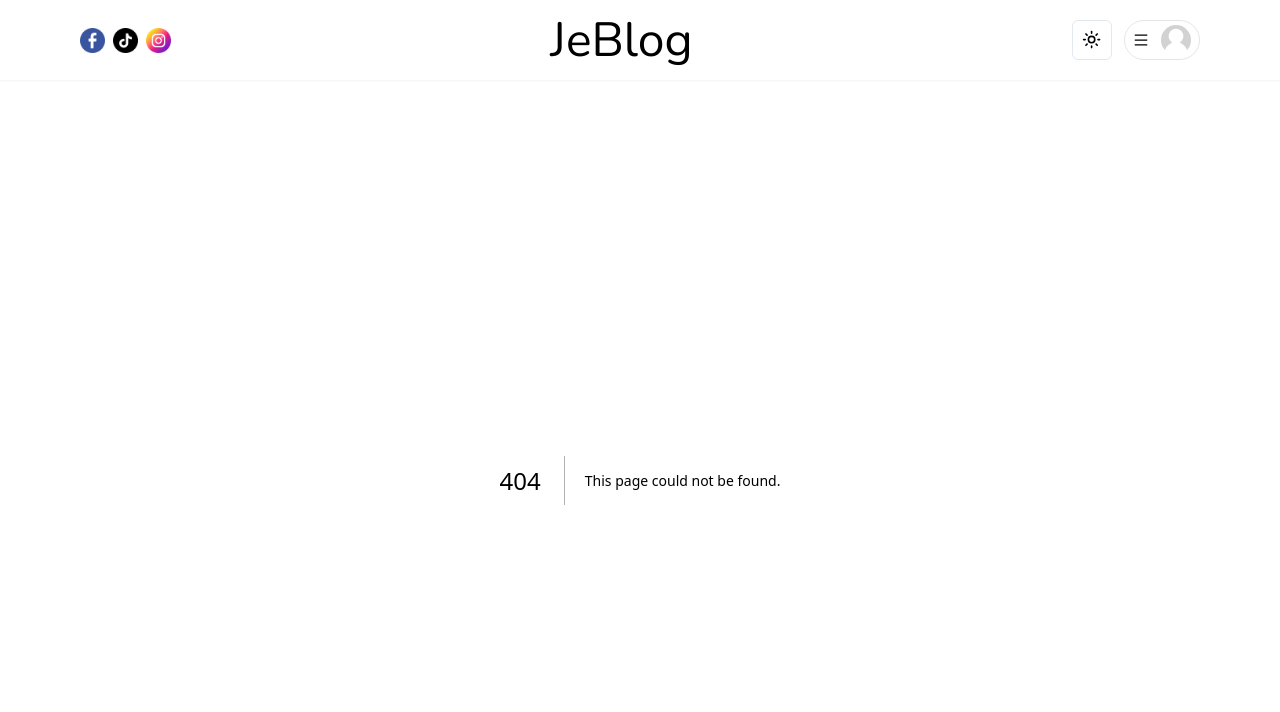
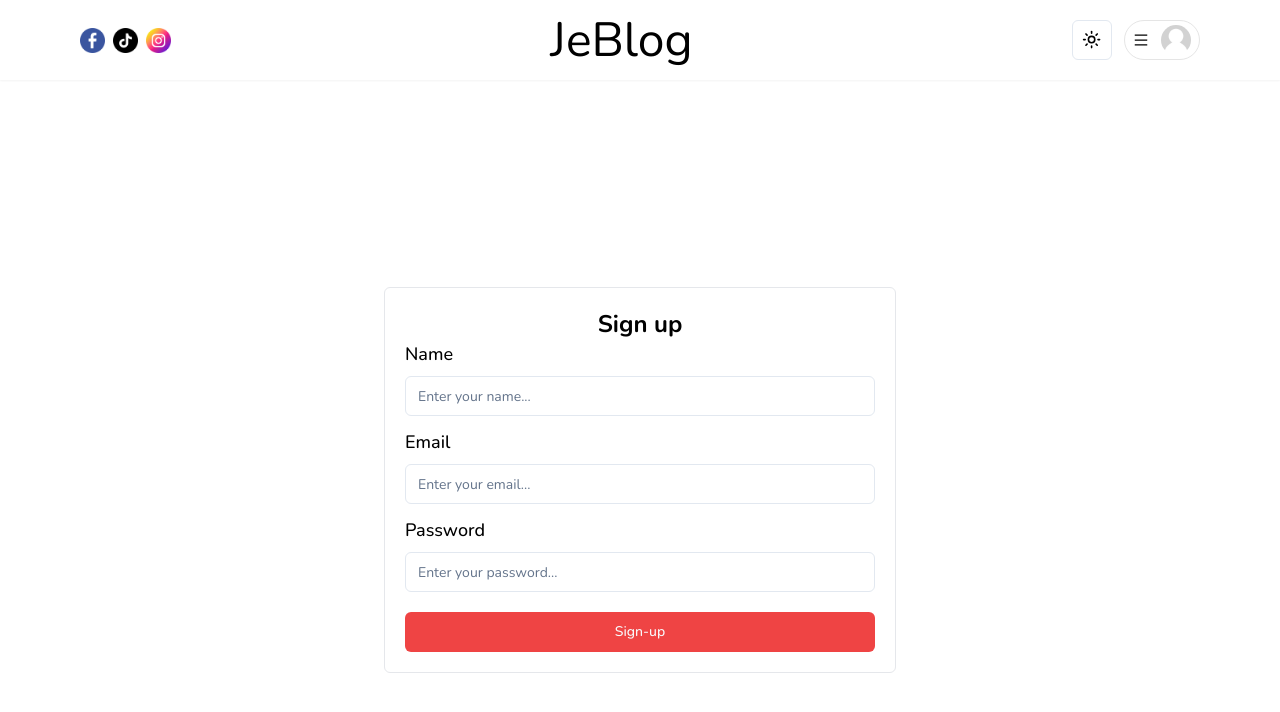
Before and after one commit to Saba125/blog-app, a Next.js app: page /signup in a window 1280 px wide. Before the commit this address had no page. Shown: the top 712 px of the page. Built offline with nearby package versions, Linux system fonts and the light colour scheme.

Commit message:
added form-component

```diff
--- a/app/layout.tsx
+++ b/app/layout.tsx
@@ -6,8 +6,8 @@ import { ThemeProvider } from "@/providers/ThemeProvider";
 
 const nunito = Nunito({ subsets: ["latin"] });
 export const metadata: Metadata = {
-  title: "Create Next App",
-  description: "Generated by create next app",
+  title: "Jeblog",
+  description: "Jeblog created by je",
 };
 
 export default function RootLayout({
--- a/app/page.tsx
+++ b/app/page.tsx
@@ -1,5 +1,5 @@
 import Image from "next/image";
 
 export default function Home() {
-  return <main className=""></main>;
+  return <main></main>;
 }
--- /dev/null
+++ b/app/signup/page.tsx
@@ -0,0 +1,9 @@
+"use client";
+
+import Form from "@/components/form/Form";
+
+const SignUp = () => {
+  return <Form type="register" />;
+};
+
+export default SignUp;
--- /dev/null
+++ b/components/form/Form.tsx
@@ -0,0 +1,112 @@
+"use client";
+import { Label } from "../ui/label";
+import { Input } from "../ui/input";
+import { Button } from "../ui/button";
+import { FieldValues, SubmitHandler, useForm } from "react-hook-form";
+interface FormProps {
+  type: "register" | "login";
+}
+const Form: React.FC<FormProps> = ({ type }) => {
+  const {
+    register,
+    handleSubmit,
+    formState: { errors },
+  } = useForm<FieldValues>({
+    defaultValues: {
+      email: "",
+      name: "",
+      password: "",
+    },
+  });
+  const onSubmit: SubmitHandler<FieldValues> = (data) => {
+    if (type === "login") {
+      console.log("Hello world");
+    }
+  };
+  return (
+    <div
+      className="
+          flex
+          min-h-screen
+          items-center
+          justify-center
+          "
+    >
+      <div
+        className="
+              mx-auto
+              rounded-md
+              border
+              px-5
+              py-5
+              md:w-4/6
+              lg:w-3/6
+              xl:w-2/5
+              "
+      >
+        <h3 className="text-center text-2xl font-bold">
+          {" "}
+          {type === "register" ? "Sign up" : "Log in"}{" "}
+        </h3>
+        <form onSubmit={handleSubmit(onSubmit)} className="flex flex-col gap-3">
+          {type === "register" && (
+            <div className="flex flex-col gap-2">
+              <Label className="text-lg" htmlFor="name">
+                {" "}
+                Name{" "}
+              </Label>
+              <Input
+                type="text"
+                id="name"
+                placeholder="Enter your name..."
+                {...register("name")}
+              />
+            </div>
+          )}
+          <div className="flex flex-col gap-2">
+            <Label className="text-lg" htmlFor="email">
+              {" "}
+              Email{" "}
+            </Label>
+            <Input
+              type="email"
+              id="email"
+              placeholder="Enter your email..."
+              aria-invalid={errors.email ? "true" : "false"}
+              {...register("email", { required: true })}
+            />
+            {errors.email?.type === "required" && (
+              <p className="text-rose-500" role="alert">
+                Email is required
+              </p>
+            )}
+          </div>
+          <div className="flex flex-col gap-2">
+            <Label className="text-lg" htmlFor="password">
+              {" "}
+              Password{" "}
+            </Label>
+            <Input
+              type="password"
+              id="password"
+              placeholder="Enter your password..."
+              {...register("password", { required: true })}
+              aria-invalid={errors.password ? "true" : "false"}
+            />
+            {errors.password?.type === "required" && (
+              <p className="text-rose-500" role="alert">
+                Password is required
+              </p>
+            )}
+          </div>
+          <Button className="mt-2" type="submit" variant={"destructive"}>
+            {" "}
+            {type === "register" ? "Sign-up" : "Log in"}{" "}
+          </Button>
+        </form>
+      </div>
+    </div>
+  );
+};
+
+export default Form;
--- a/components/navbar/Logo.tsx
+++ b/components/navbar/Logo.tsx
@@ -1,14 +1,18 @@
+import Link from "next/link";
+
 const Logo = () => {
   return (
-    <div
+    <Link
+      href="/"
       className="
         cursor-pointer
         text-5xl
         text-black
+        dark:text-[#ddd]
         "
     >
       JeBlog
-    </div>
+    </Link>
   );
 };
 
--- a/components/navbar/UserItem.tsx
+++ b/components/navbar/UserItem.tsx
@@ -1,18 +1,27 @@
+"use client";
+
+import Link from "next/link";
+
 interface UserItemProps {
   label: string;
+  href: string;
 }
-const UserItem: React.FC<UserItemProps> = ({ label }) => {
+const UserItem: React.FC<UserItemProps> = ({ label, href }) => {
   return (
     <div
       className="
+      w-full
          px-2
          py-3
          font-semibold
          transition
          hover:bg-neutral-100
+         dark:text-black
         "
     >
+      <Link href={href}>
       {label}
+      </Link>
     </div>
   );
 };
--- a/components/navbar/UserMenu.tsx
+++ b/components/navbar/UserMenu.tsx
@@ -47,8 +47,8 @@ const UserMenu = () => {
     md:w-[10vw]
         "
           >
-            <UserItem label="Log in" />
-            <UserItem label="Sign up" />
+            <UserItem href="/signin" label="Log in" />
+            <UserItem href="/signup" label="Sign up" />
           </div>
         )}
       </div>
--- /dev/null
+++ b/components/ui/input.tsx
@@ -0,0 +1,25 @@
+import * as React from "react"
+
+import { cn } from "@/lib/utils"
+
+export interface InputProps
+  extends React.InputHTMLAttributes<HTMLInputElement> {}
+
+const Input = React.forwardRef<HTMLInputElement, InputProps>(
+  ({ className, type, ...props }, ref) => {
+    return (
+      <input
+        type={type}
+        className={cn(
+          "flex h-10 w-full rounded-md border border-slate-200 bg-white px-3 py-2 text-sm ring-offset-white file:border-0 file:bg-transparent file:text-sm file:font-medium placeholder:text-slate-500 focus-visible:outline-none focus-visible:ring-2 focus-visible:ring-slate-950 focus-visible:ring-offset-2 disabled:cursor-not-allowed disabled:opacity-50 dark:border-slate-800 dark:bg-slate-950 dark:ring-offset-slate-950 dark:placeholder:text-slate-400 dark:focus-visible:ring-slate-300",
+          className
+        )}
+        ref={ref}
+        {...props}
+      />
+    )
+  }
+)
+Input.displayName = "Input"
+
+export { Input }
--- /dev/null
+++ b/components/ui/label.tsx
@@ -0,0 +1,26 @@
+"use client"
+
+import * as React from "react"
+import * as LabelPrimitive from "@radix-ui/react-label"
+import { cva, type VariantProps } from "class-variance-authority"
+
+import { cn } from "@/lib/utils"
+
+const labelVariants = cva(
+  "text-sm font-medium leading-none peer-disabled:cursor-not-allowed peer-disabled:opacity-70"
+)
+
+const Label = React.forwardRef<
+  React.ElementRef<typeof LabelPrimitive.Root>,
+  React.ComponentPropsWithoutRef<typeof LabelPrimitive.Root> &
+    VariantProps<typeof labelVariants>
+>(({ className, ...props }, ref) => (
+  <LabelPrimitive.Root
+    ref={ref}
+    className={cn(labelVariants(), className)}
+    {...props}
+  />
+))
+Label.displayName = LabelPrimitive.Root.displayName
+
+export { Label }
--- a/package.json
+++ b/package.json
@@ -9,15 +9,20 @@
     "lint": "next lint"
   },
   "dependencies": {
+    "@auth/prisma-adapter": "^1.0.14",
+    "@prisma/client": "^5.8.0",
     "@radix-ui/react-dropdown-menu": "^2.0.6",
+    "@radix-ui/react-label": "^2.0.2",
     "@radix-ui/react-slot": "^1.0.2",
     "class-variance-authority": "^0.7.0",
     "clsx": "^2.1.0",
     "lucide-react": "^0.309.0",
     "next": "14.0.4",
+    "next-auth": "^4.24.5",
     "next-themes": "^0.2.1",
     "react": "^18",
     "react-dom": "^18",
+    "react-hook-form": "^7.49.3",
     "react-icons": "^5.0.1",
     "tailwind-merge": "^2.2.0",
     "tailwindcss-animate": "^1.0.7"
@@ -32,6 +37,7 @@
     "postcss": "^8",
     "prettier": "^3.1.1",
     "prettier-plugin-tailwindcss": "^0.5.11",
+    "prisma": "^5.8.0",
     "tailwindcss": "^3.3.0",
     "typescript": "^5"
   }
```
Also changed, not shown: 1 other file (tests, documents, lock files or other folders).
